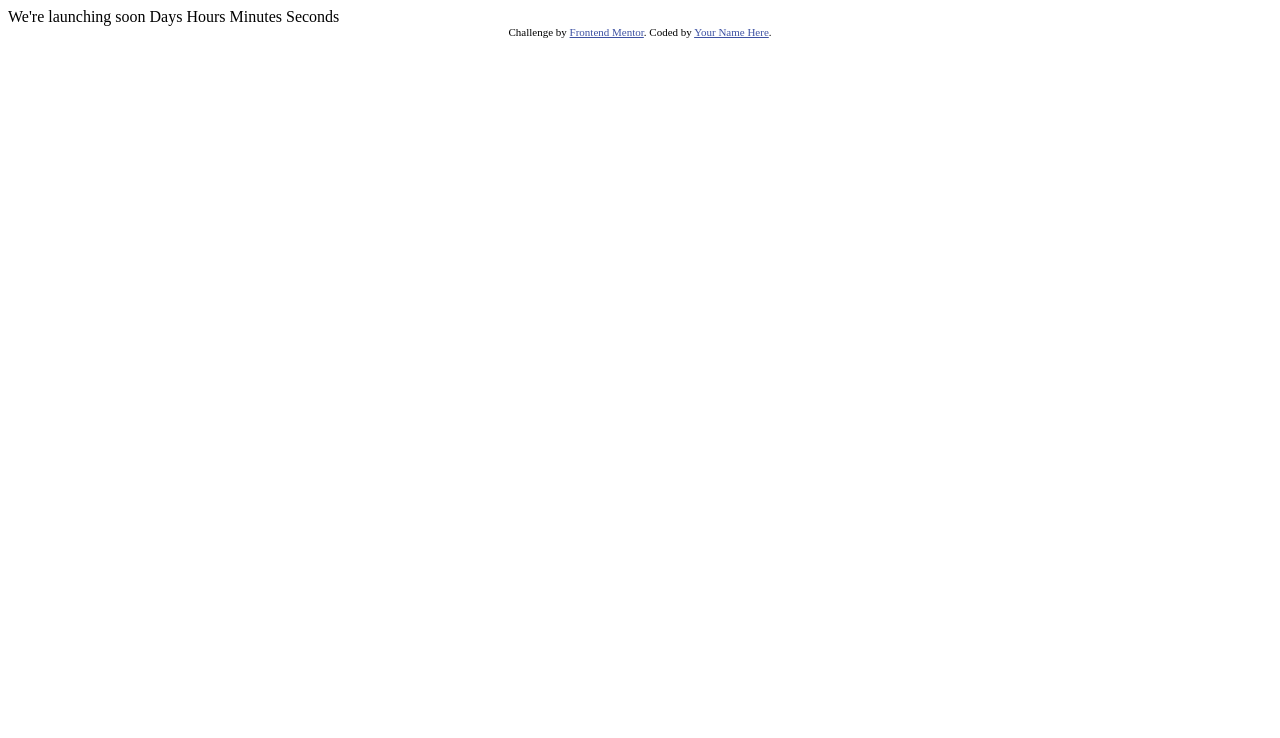
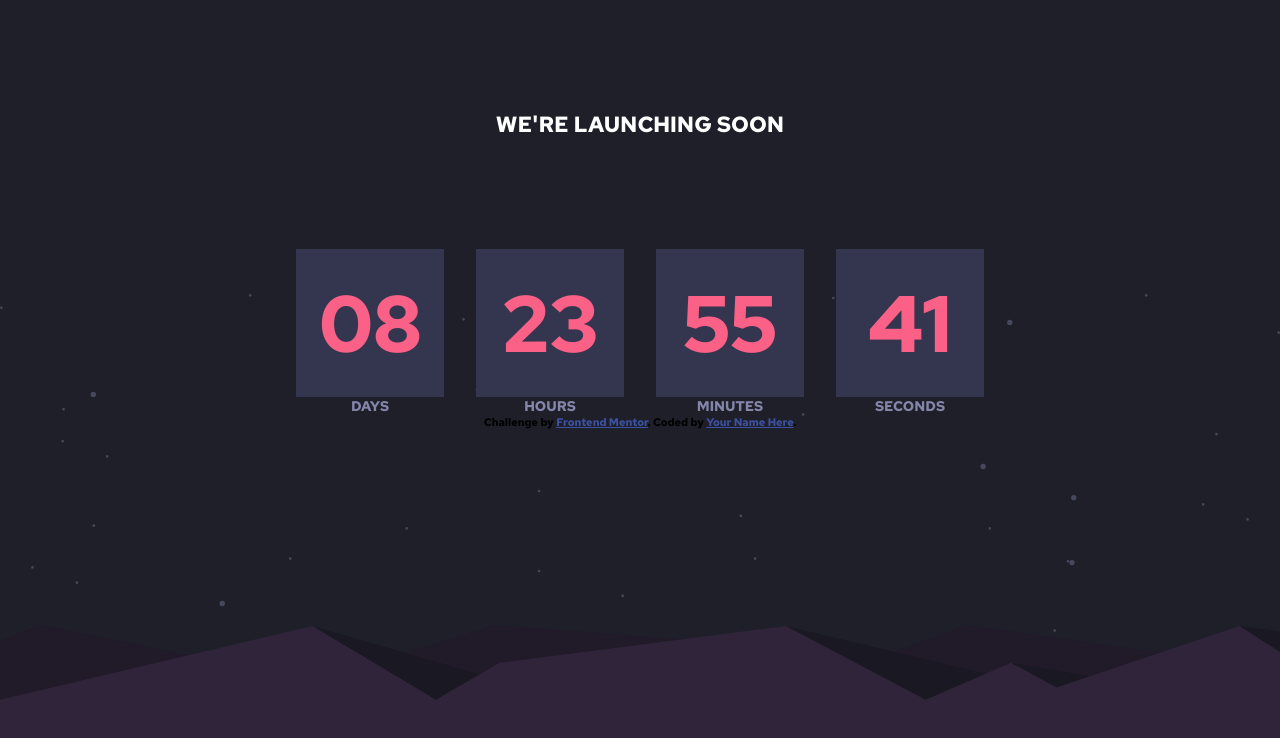
Before and after one commit to SAM-dev-pixel/sam-launch-countdown-timer-main, a plain HTML site: page index.html in a window 1280 px wide. Drawn offline with Linux system fonts and the light colour scheme.

Commit message:
adding file css & js and styling

```diff
--- a/index.html
+++ b/index.html
@@ -1,31 +1,77 @@
 <!DOCTYPE html>
 <html lang="en">
   <head>
-  <meta charset="UTF-8">
-  <meta name="viewport" content="width=device-width, initial-scale=1.0"> <!-- displays site properly based on user's device -->
+    <meta charset="UTF-8" />
+    <meta name="viewport" content="width=device-width, initial-scale=1.0" />
+    <!-- displays site properly based on user's device -->
 
-  <link rel="icon" type="image/png" sizes="32x32" href="./images/favicon-32x32.png">
+    <link
+      rel="icon"
+      type="image/png"
+      sizes="32x32"
+      href="./images/favicon-32x32.png"
+    />
+
+    <link rel="stylesheet" href="style.css" />
+
+    <link rel="preconnect" href="https://fonts.googleapis.com" />
+    <link rel="preconnect" href="https://fonts.gstatic.com" crossorigin />
+    <link
+      href="https://fonts.googleapis.com/css2?family=Red+Hat+Text:wght@700&display=swap"
+      rel="stylesheet"
+    />
 
     <title>Frontend Mentor | Launch countdown timer</title>
 
     <!-- Feel free to remove these styles or customise in your own stylesheet 👍 -->
     <style>
-    .attribution { font-size: 11px; text-align: center; }
-    .attribution a { color: hsl(228, 45%, 44%); }
+      .attribution {
+        font-size: 11px;
+        text-align: center;
+      }
+      .attribution a {
+        color: hsl(228, 45%, 44%);
+      }
     </style>
   </head>
   <body>
+    <main id="main-container">
+      <h1 class="title">We're launching soon</h1>
+      <div class="times-contain">
+        <div class="time-wrapper">
+          <div class="time">
+            <p class="day">08</p>
+          </div>
+          <p>Days</p>
+        </div>
+        <div class="time-wrapper">
+          <div class="time">
+            <p class="hour">23</p>
+          </div>
+          <p>Hours</p>
+        </div>
+        <div class="time-wrapper">
+          <div class="time">
+            <p class="minute">55</p>
+          </div>
+          <p>Minutes</p>
+        </div>
+        <div class="time-wrapper">
+          <div class="time">
+            <p class="second">41</p>
+          </div>
+          <p>Seconds</p>
+        </div>
+      </div>
+      <div class="attribution">
+        Challenge by
+        <a href="https://www.frontendmentor.io?ref=challenge" target="_blank"
+          >Frontend Mentor</a
+        >. Coded by <a href="#">Your Name Here</a>.
+      </div>
+    </main>
 
-  We're launching soon
 
-  Days
-  Hours
-  Minutes
-  Seconds
-
-  <div class="attribution">
-    Challenge by <a href="https://www.frontendmentor.io?ref=challenge" target="_blank">Frontend Mentor</a>.
-    Coded by <a href="#">Your Name Here</a>.
-  </div>
+    <script src="script.js"></script>
   </body>
 </html>
--- /dev/null
+++ b/script.js
@@ -0,0 +1 @@
+const second = document.querySelector(".second");
--- /dev/null
+++ b/style.css
@@ -0,0 +1,53 @@
+* {
+  margin: 0;
+  padding: 0;
+  box-sizing: border-box;
+  /* border: 1px solid red; */
+}
+
+:root {
+  --grayish-blue: hsl(237, 18%, 59%);
+  --soft-red: hsl(345, 95%, 68%);
+  --white: hsl(0, 0%, 100%);
+  --dark-desaturated-blue: hsl(236, 21%, 26%);
+  --very-dark-blue: hsl(235, 16%, 14%);
+  --very-dark-black-blue: hsl(234, 17%, 12%);
+}
+body {
+    min-height: 100vh;
+  font-family: "Red Hat Text", sans-serif;
+  background-color: var(--very-dark-blue);
+  background-image: url(images/pattern-hills.svg), url(images/bg-stars.svg);
+  background-repeat: no-repeat;
+  background-position: bottom;
+  background-size: 100%;
+}
+#main-container {
+    text-align: center;
+}
+.title {
+    color: var(--white);
+    font-size: 1.375rem;
+    padding: 6.875rem 0;
+    text-transform: uppercase;
+}
+.times-contain {
+    display: flex;
+    justify-content: center;
+    gap: 2rem;
+}
+.time-wrapper > p {
+    font-size: .875rem;
+    color: var(--grayish-blue);
+    text-transform: uppercase;
+}
+.time {
+    width: 9.25rem;
+    height: 9.25rem;
+    font-size: 5rem;
+    display: flex;
+    align-items: center;
+    justify-content: center;
+    color: var(--soft-red);
+    background-color: var(--dark-desaturated-blue);
+}
```
Lines whose indentation alone changed are shown as unchanged.
